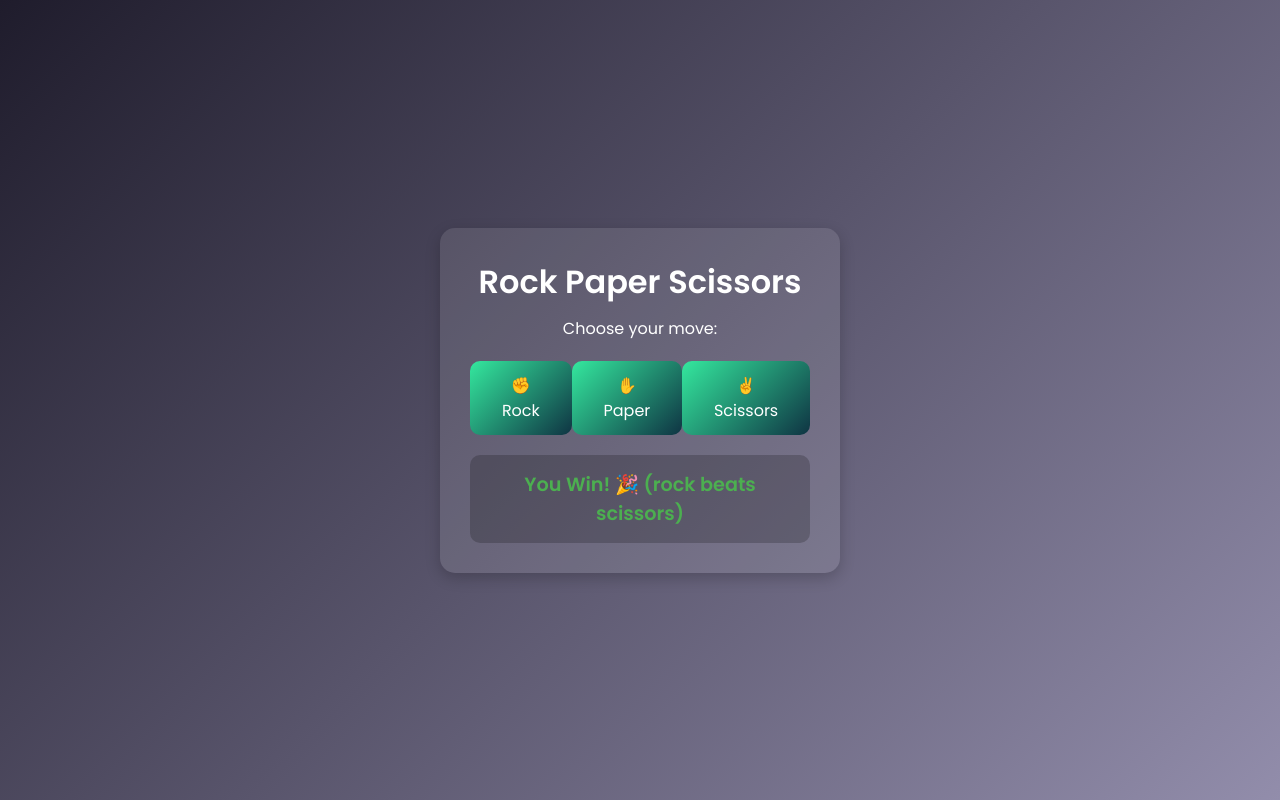
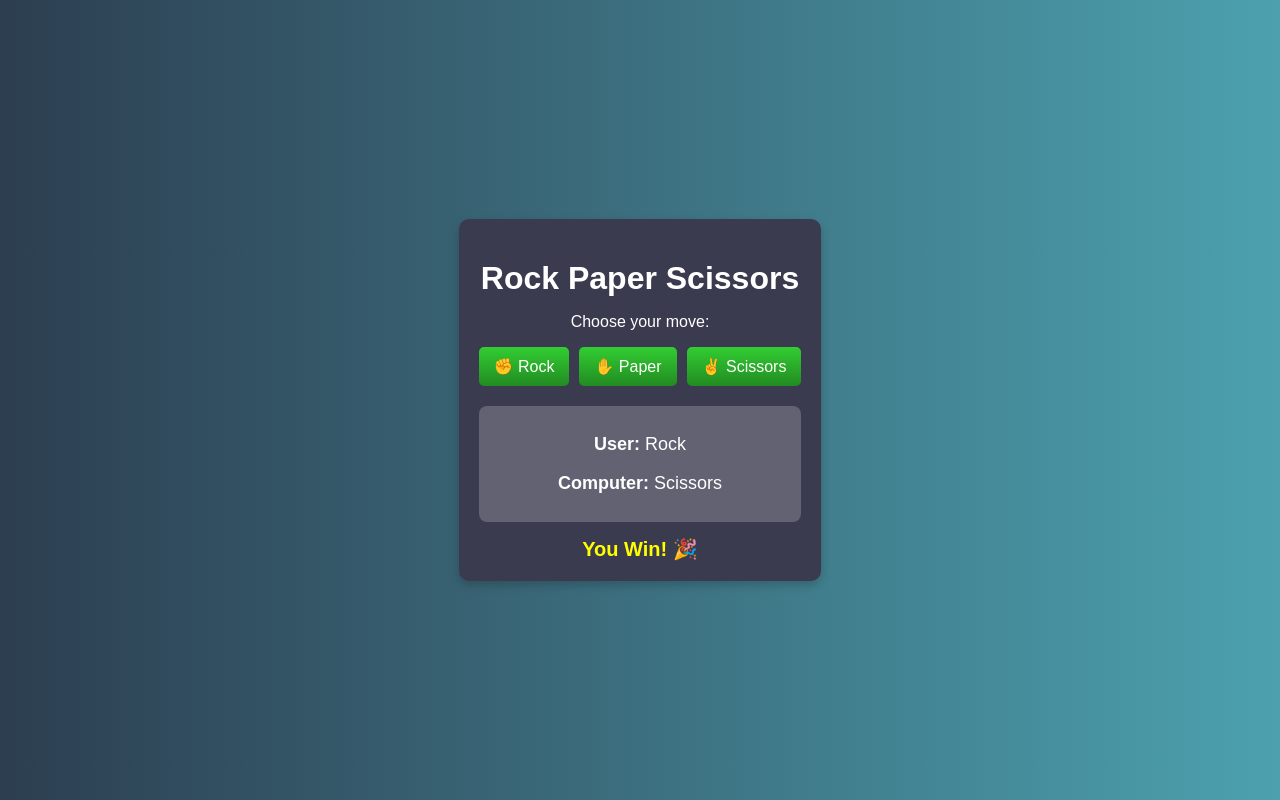
Before and after one commit to divya16sachan/Rock-Paper-Scissor, a plain HTML site: page index.html in a window 1280 px wide. Both pictures are taken after a click on the button "✊ Rock". Drawn offline with Linux system fonts and the light colour scheme.

Commit message:
Add some changes in user interface

```diff
--- a/index.html
+++ b/index.html
@@ -9,17 +9,21 @@
 <body>
     <div class="game-container">
         <h1>Rock Paper Scissors</h1>
-        <p class="subtitle">Choose your move:</p>
+        <p>Choose your move:</p>
 
-        <div class="buttons">
-            <button class="choice-btn" data-choice="rock">✊ Rock</button>
-            <button class="choice-btn" data-choice="paper">✋ Paper</button>
-            <button class="choice-btn" data-choice="scissors">✌️ Scissors</button>
+        <div class="choices">
+            <button class="choice" id="rock">✊ Rock</button>
+            <button class="choice" id="paper">✋ Paper</button>
+            <button class="choice" id="scissors">✌ Scissors</button>
         </div>
 
-        <div class="result-container">
-            <p class="result-text">Make your move!</p>
+        <!-- Moves Display -->
+        <div id="moves">
+            <p><strong>User:</strong> <span id="user-move">❓</span></p>
+            <p><strong>Computer:</strong> <span id="computer-move">❓</span></p>
         </div>
+
+        <div id="result">Make your move!</div>
     </div>
 
     <script src="script.js"></script>
--- a/script.js
+++ b/script.js
@@ -1,28 +1,26 @@
-const choices = ["rock", "paper", "scissors"];
-const buttons = document.querySelectorAll(".choice-btn");
-const resultText = document.querySelector(".result-text");
+const choices = ["Rock", "Paper", "Scissors"];
 
-buttons.forEach(button => {
-    button.addEventListener("click", () => {
-        const userChoice = button.getAttribute("data-choice");
-        const computerChoice = choices[Math.floor(Math.random() * 3)];
+document.querySelectorAll(".choice").forEach(button => {
+    button.addEventListener("click", function () {
+        let userChoice = this.innerText.split(" ")[1];
+        let computerChoice = choices[Math.floor(Math.random() * 3)];
+
+        document.getElementById("user-move").innerText = userChoice;
+        document.getElementById("computer-move").innerText = computerChoice;
 
         let result = "";
         if (userChoice === computerChoice) {
             result = "It's a Draw! 😐";
-            resultText.className = "result-text draw";
         } else if (
-            (userChoice === "rock" && computerChoice === "scissors") ||
-            (userChoice === "paper" && computerChoice === "rock") ||
-            (userChoice === "scissors" && computerChoice === "paper")
+            (userChoice === "Rock" && computerChoice === "Scissors") ||
+            (userChoice === "Paper" && computerChoice === "Rock") ||
+            (userChoice === "Scissors" && computerChoice === "Paper")
         ) {
-            result = `You Win! 🎉 (${userChoice} beats ${computerChoice})`;
-            resultText.className = "result-text win";
+            result = "You Win! 🎉";
         } else {
-            result = `You Lose! 😢 (${computerChoice} beats ${userChoice})`;
-            resultText.className = "result-text lose";
+            result = "Computer Wins! 🤖";
         }
 
-        resultText.innerHTML = result;
+        document.getElementById("result").innerText = result;
     });
 });
--- a/styles.css
+++ b/styles.css
@@ -1,82 +1,59 @@
-@import url('https://fonts.googleapis.com/css2?family=Poppins:wght@300;400;600&display=swap');
-
-* {
-    margin: 0;
-    padding: 0;
-    box-sizing: border-box;
-    font-family: 'Poppins', sans-serif;
-}
-
 body {
-    background: linear-gradient(135deg, #1f1c2c, #928DAB);
-    color: white;
+    font-family: Arial, sans-serif;
+    background: linear-gradient(to right, #2C3E50, #4CA1AF);
     display: flex;
     justify-content: center;
     align-items: center;
     height: 100vh;
-    text-align: center;
+    color: white;
+    margin: 0;
 }
 
 .game-container {
-    background: rgba(255, 255, 255, 0.1);
-    padding: 30px;
-    border-radius: 15px;
-    box-shadow: 0 5px 15px rgba(0, 0, 0, 0.2);
-    width: 90%;
+    background: #3b3b4f;
+    padding: 20px;
+    border-radius: 10px;
+    text-align: center;
+    box-shadow: 0px 4px 10px rgba(0, 0, 0, 0.2);
     max-width: 400px;
 }
 
 h1 {
-    font-size: 2rem;
     margin-bottom: 10px;
 }
 
-.subtitle {
-    font-size: 1rem;
-    margin-bottom: 20px;
+.choices {
+    display: flex;
+    justify-content: center;
+    gap: 10px;
 }
 
-.buttons {
-    display: flex;
-    justify-content: space-around;
-    margin-bottom: 20px;
+.choice {
+    background: linear-gradient(to bottom, #32CD32, #228B22);
+    border: none;
+    color: white;
+    font-size: 16px;
+    padding: 10px 15px;
+    border-radius: 5px;
+    cursor: pointer;
+    transition: transform 0.2s ease;
 }
 
-.choice-btn {
-    background: linear-gradient(135deg, #34e89e, #0f3443);
-    border: none;
-    padding: 12px 20px;
-    color: white;
-    font-size: 1rem;
-    border-radius: 10px;
-    cursor: pointer;
-    transition: all 0.3s ease;
-    outline: none;
+.choice:hover {
+    transform: scale(1.1);
 }
 
-.choice-btn:hover {
-    transform: scale(1.1);
-    background: linear-gradient(135deg, #56ab2f, #a8e063);
+#moves {
+    margin-top: 20px;
+    font-size: 18px;
+    background: rgba(255, 255, 255, 0.2);
+    padding: 10px;
+    border-radius: 8px;
 }
 
-.result-container {
-    font-size: 1.2rem;
+#result {
+    margin-top: 15px;
+    font-size: 20px;
     font-weight: bold;
-    padding: 15px;
-    border-radius: 10px;
-    background: rgba(0, 0, 0, 0.2);
-    margin-top: 20px;
-    transition: all 0.3s ease-in-out;
+    color: yellow;
 }
-
-.win {
-    color: #4CAF50;
-}
-
-.lose {
-    color: #FF3B3B;
-}
-
-.draw {
-    color: #FFC107;
-}
```
